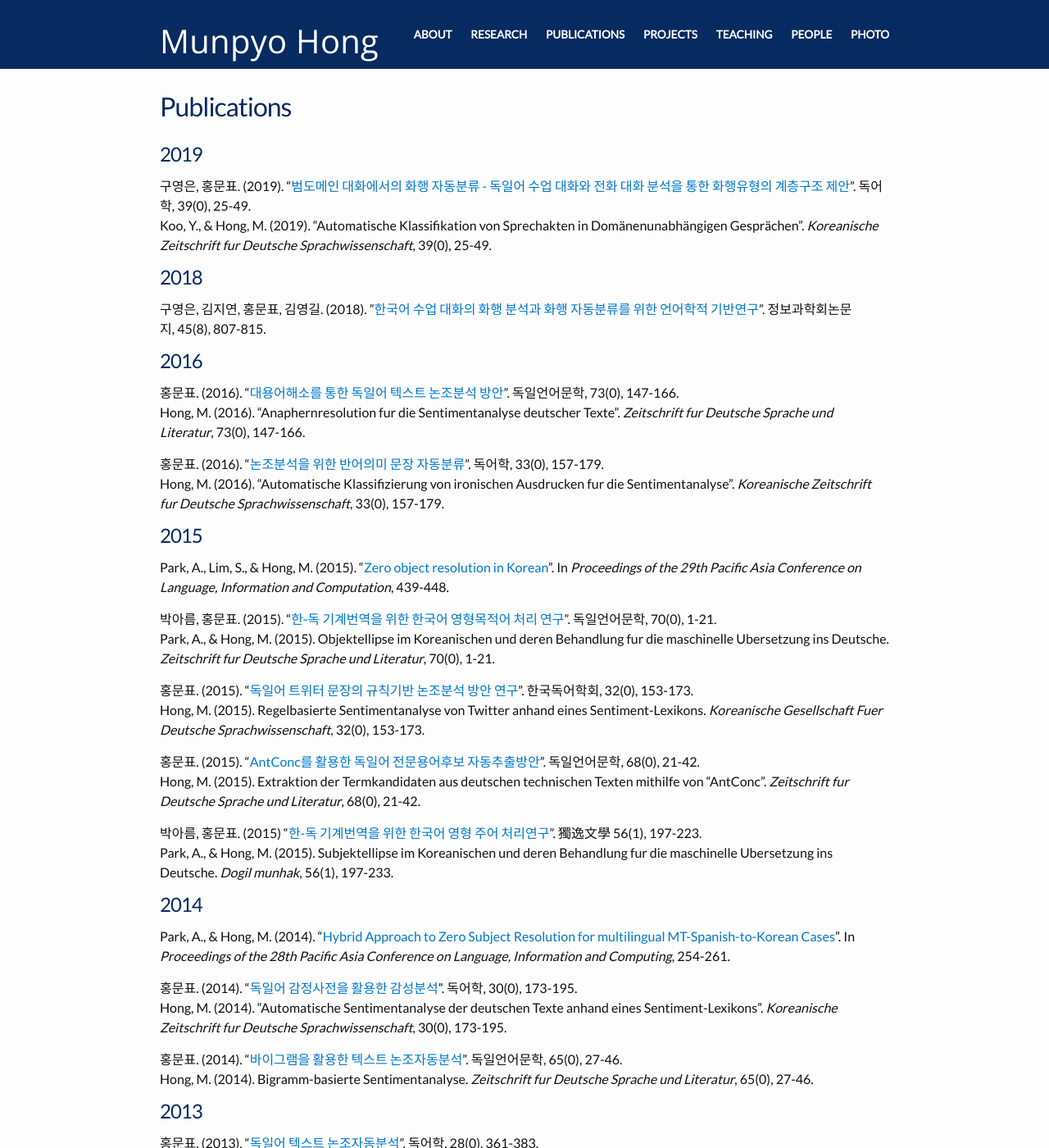
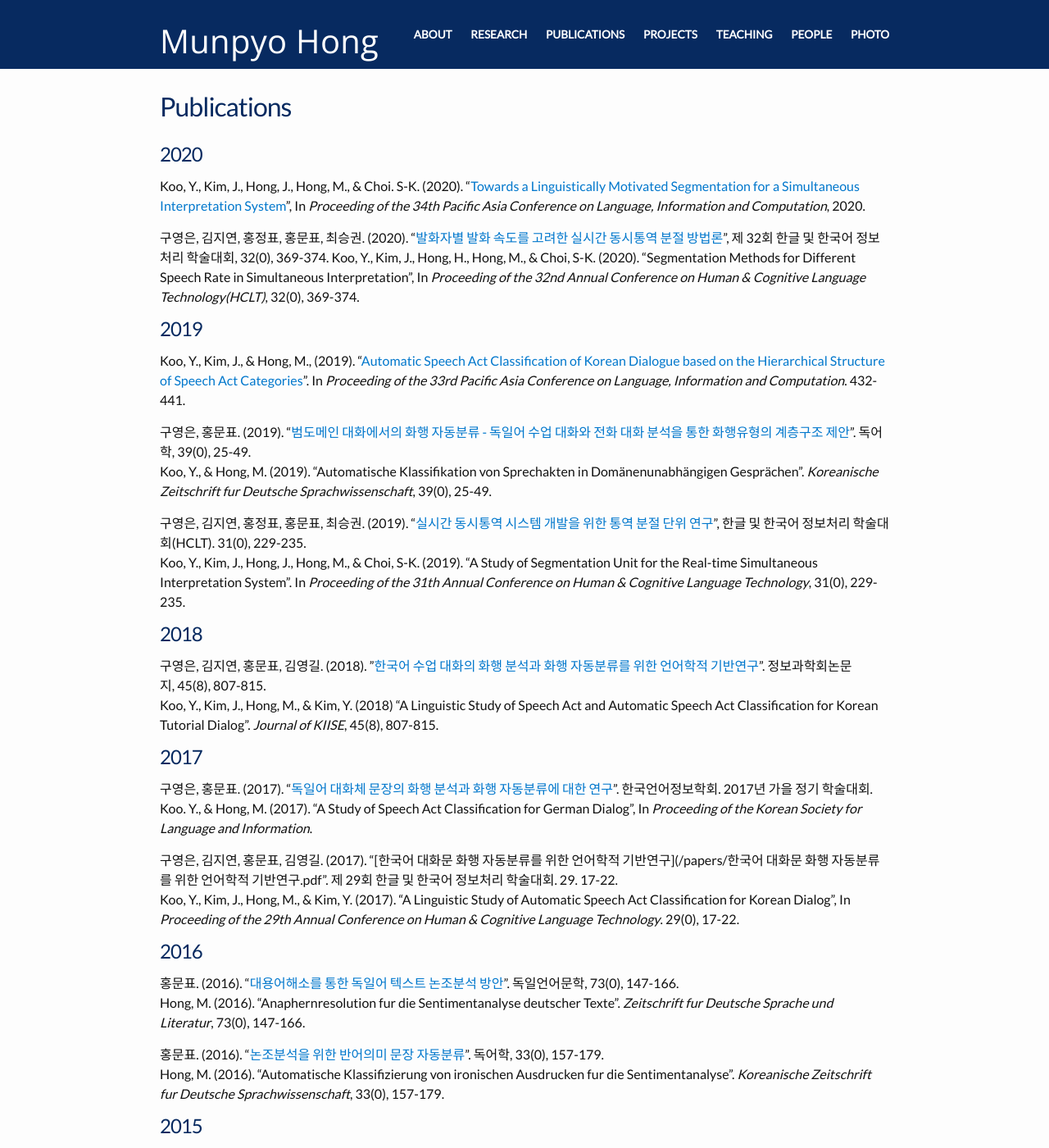
Before and after one commit to skkhmp/skkhmp.github.io, a Jekyll site: the page built from publications.md, in a window 1280 px wide and 1400 px high. Shown: the whole window at 82% size. Built offline with Jekyll 4.4.1, drawn with Linux system fonts in a browser that asks for light colours; some web fonts are replaced.

Commit message:
Update publications.md

```diff
--- a/publications.md
+++ b/publications.md
@@ -3,12 +3,31 @@ layout: page
 title: Publications
 permalink: /publications/
 ---
+# 2020
+Koo, Y., Kim, J., Hong, J., Hong, M., & Choi. S-K. (2020). “[Towards a Linguistically Motivated Segmentation for a Simultaneous Interpretation System](/papers/Towards a Linguistically Motivated Segmentation for a Simultaneous Interpretation System.pdf)”, In *Proceeding of the 34th Pacific Asia Conference on Language, Information and Computation*, 2020.
+
+구영은, 김지연, 홍정표, 홍문표, 최승권. (2020). "[발화자별 발화 속도를 고려한 실시간 동시통역 분절 방법론](/papers/)", 제 32회 한글 및 한국어 정보처리 학술대회, 32(0), 369-374.
+Koo, Y., Kim, J., Hong, H., Hong, M., & Choi, S-K. (2020). "Segmentation Methods for Different Speech Rate in Simultaneous Interpretation", In *Proceeding of the 32nd Annual Conference on Human & Cognitive Language Technology(HCLT)*, 32(0), 369-374.
+
 # 2019
+Koo, Y., Kim, J., & Hong, M., (2019). "[Automatic Speech Act Classification of Korean Dialogue based on the Hierarchical Structure of Speech Act Categories](/papers/Automatic Speech Act Classification of Korean Dialogue based on the Hierarchical Structure of Speech Act Categories.pdf)". In *Proceeding of the 33rd Pacific Asia Conference on Language, Information and Computation*. 432-441.
+
 구영은, 홍문표. (2019). "[범도메인 대화에서의 화행 자동분류 - 독일어 수업 대화와 전화 대화 분석을 통한 화행유형의 계층구조 제안](/papers/범도메인 대화에서의 화행 자동분류.pdf)". 독어학, 39(0), 25-49. <br/>
 Koo, Y., & Hong, M. (2019). "Automatische Klassifikation von Sprechakten in Domänenunabhängigen Gesprächen". *Koreanische Zeitschrift fur Deutsche Sprachwissenschaft*, 39(0), 25-49.
 
+구영은, 김지연, 홍정표, 홍문표, 최승권. (2019). "[실시간 동시통역 시스템 개발을 위한 통역 분절 단위 연구](/papers/)", 한글 및 한국어 정보처리 학술대회(HCLT). 31(0), 229-235. <br/>
+Koo, Y., Kim, J., Hong, J., Hong, M., & Choi, S-K. (2019). "A Study of Segmentation Unit for the Real-time Simultaneous Interpretation System". In *Proceeding of the 31th Annual Conference on Human & Cognitive Language Technology*, 31(0), 229-235.
+
 # 2018
-구영은, 김지연, 홍문표, 김영길. (2018). "[한국어 수업 대화의 화행 분석과 화행 자동분류를 위한 언어학적 기반연구](/papers/한국어 수업 대화의 화행 분석과 화행 자동분류를 위한 언어학적 기반연구.pdf)". 정보과학회논문지, 45(8), 807-815.
+구영은, 김지연, 홍문표, 김영길. (2018). "[한국어 수업 대화의 화행 분석과 화행 자동분류를 위한 언어학적 기반연구](/papers/한국어 수업 대화의 화행 분석과 화행 자동분류를 위한 언어학적 기반연구.pdf)". 정보과학회논문지, 45(8), 807-815. <br/>
+Koo, Y., Kim, J., Hong, M., & Kim, Y. (2018) "A Linguistic Study of Speech Act and Automatic Speech Act Classification for Korean Tutorial Dialog". *Journal of KIISE*, 45(8), 807-815.
+
+# 2017
+구영은, 홍문표. (2017). "[독일어 대화체 문장의 화행 분석과 화행 자동분류에 대한 연구](/papers/)". 한국언어정보학회. 2017년 가을 정기 학술대회. <br/>
+Koo. Y., & Hong, M. (2017).  "A Study of Speech Act Classification for German Dialog", In *Proceeding of the Korean Society for Language and Information*.
+
+구영은, 김지연, 홍문표, 김영길. (2017). "[한국어 대화문 화행 자동분류를 위한 언어학적 기반연구](/papers/한국어 대화문 화행 자동분류를 위한 언어학적 기반연구.pdf". 제 29회 한글 및 한국어 정보처리 학술대회. 29. 17-22.<br/>
+Koo, Y., Kim, J., Hong, M., & Kim, Y. (2017). "A Linguistic Study of Automatic Speech Act Classification for Korean Dialog", In *Proceeding of the 29th Annual Conference on Human & Cognitive Language Technology*. 29(0), 17-22.
 
 # 2016
 홍문표. (2016). "[대용어해소를 통한 독일어 텍스트 논조분석 방안](/papers/대용어해소를 통한 독일어 텍스트 논조분석 방안.pdf)". 독일언어문학, 73(0), 147-166. <br/>
```
